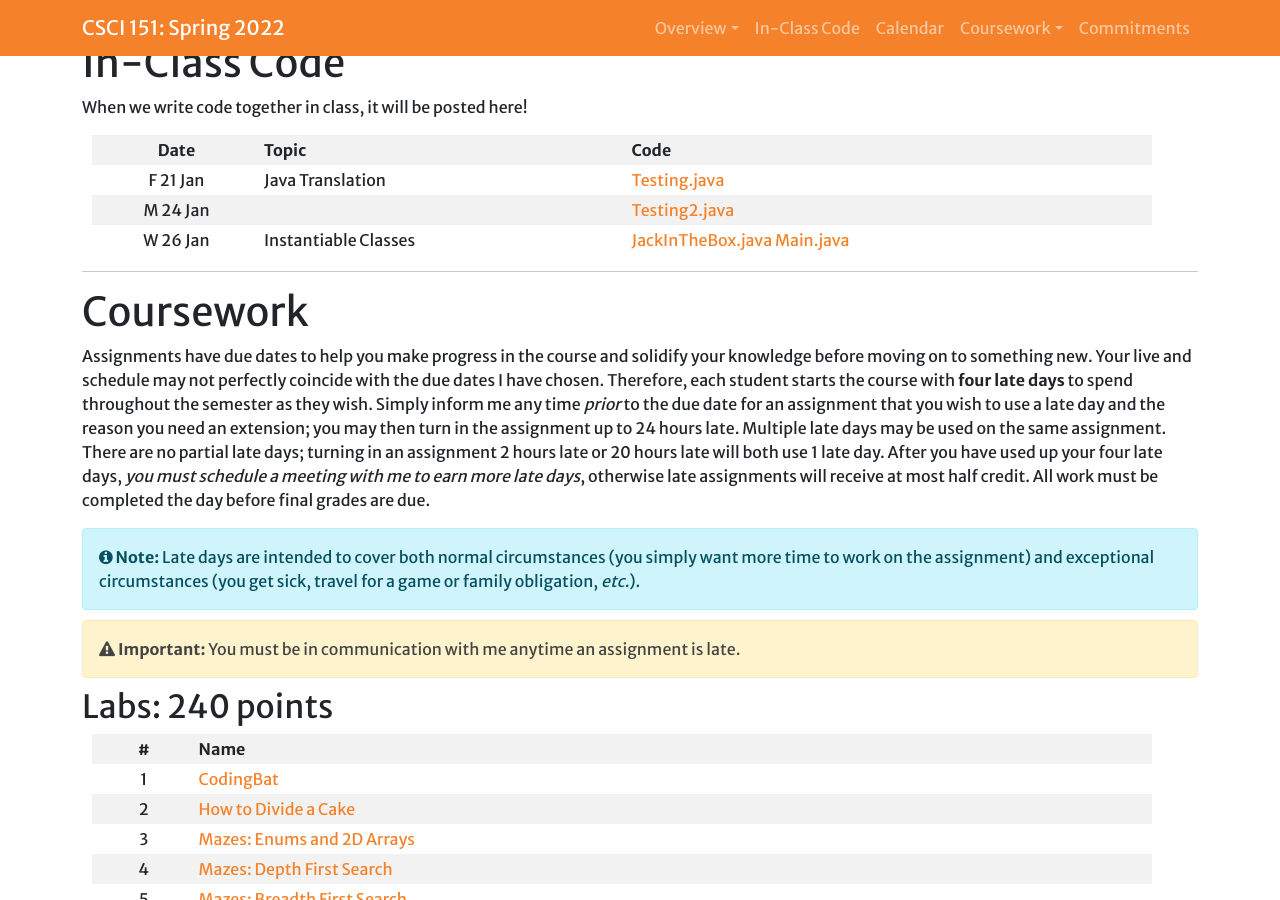
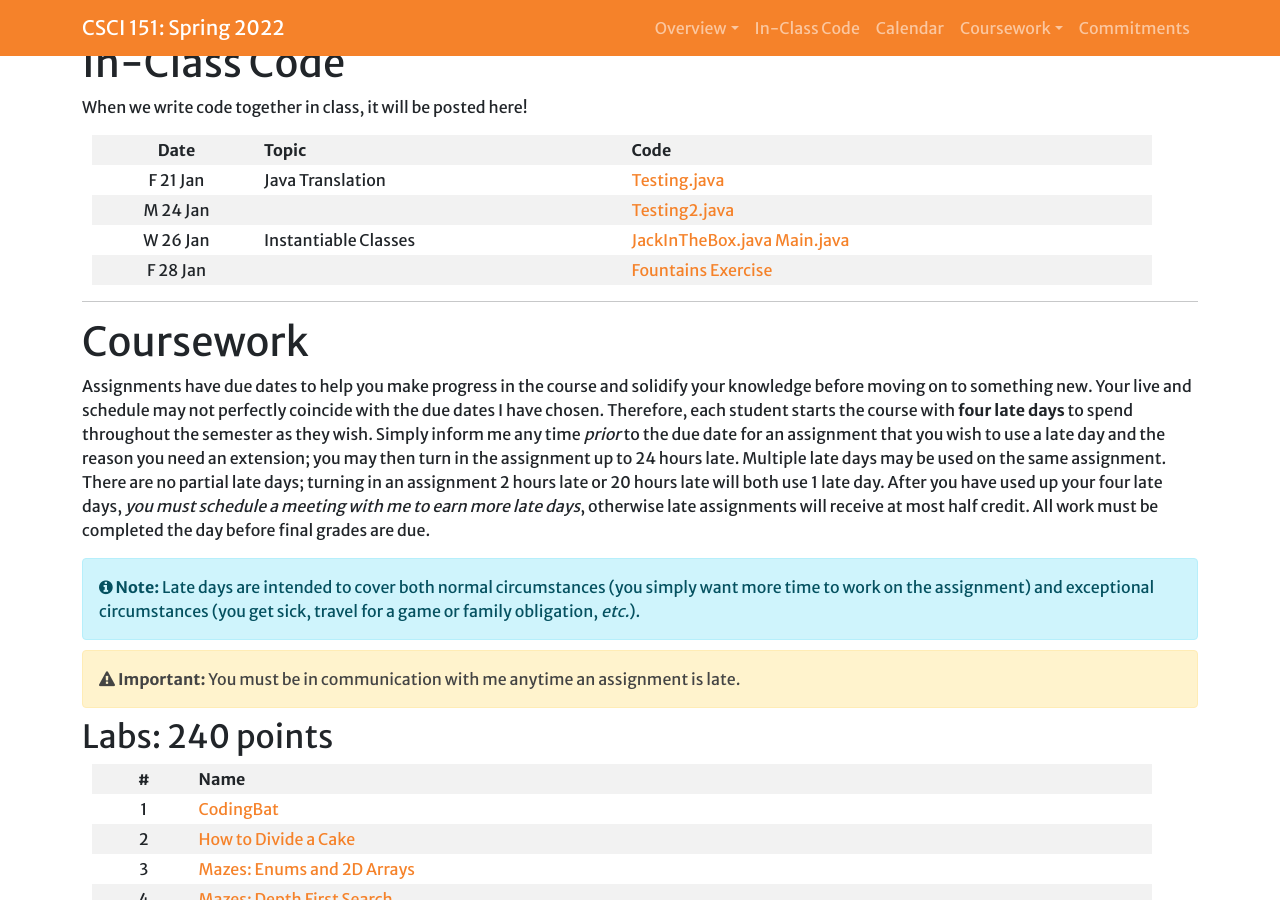
Before and after one commit to Hendrix-CS/csci151, a Jekyll site: the page built from index.md, in a window 1280 px wide and 900 px high, scrolled down 1608 px. Built offline with Jekyll 4.4.1, drawn with Linux system fonts in a browser that asks for light colours; a script that is not in the unit is left out; our own code applies the rules of GitHub Pages for plain Markdown files.

Commit message:
Linking in practice

```diff
--- a/index.md
+++ b/index.md
@@ -42,6 +42,7 @@ When we write code together in class, it will be posted here!
 | F 21 Jan | Java Translation | [Testing.java]({{site.baseurl}}/code/Testing.java) |
 | M 24 Jan |  | [Testing2.java]({{site.baseurl}}/inclass/Testing2.java) |
 | W 26 Jan | Instantiable Classes | [JackInTheBox.java]({{site.baseurl}}/inclass/Jack/JackInTheBox.java)  [Main.java]({{site.baseurl}}/inclass/Jack/Main.java) |
+| F 28 Jan |  | [Fountains Exercise]({{site.baseurl}}/homework/fountain.html) |
 
 <!--
 | F 27 Aug | Instantiable Classes | [JackInTheBox.java]({{site.baseurl}}/inclass/JackInTheBox.java) |
```
